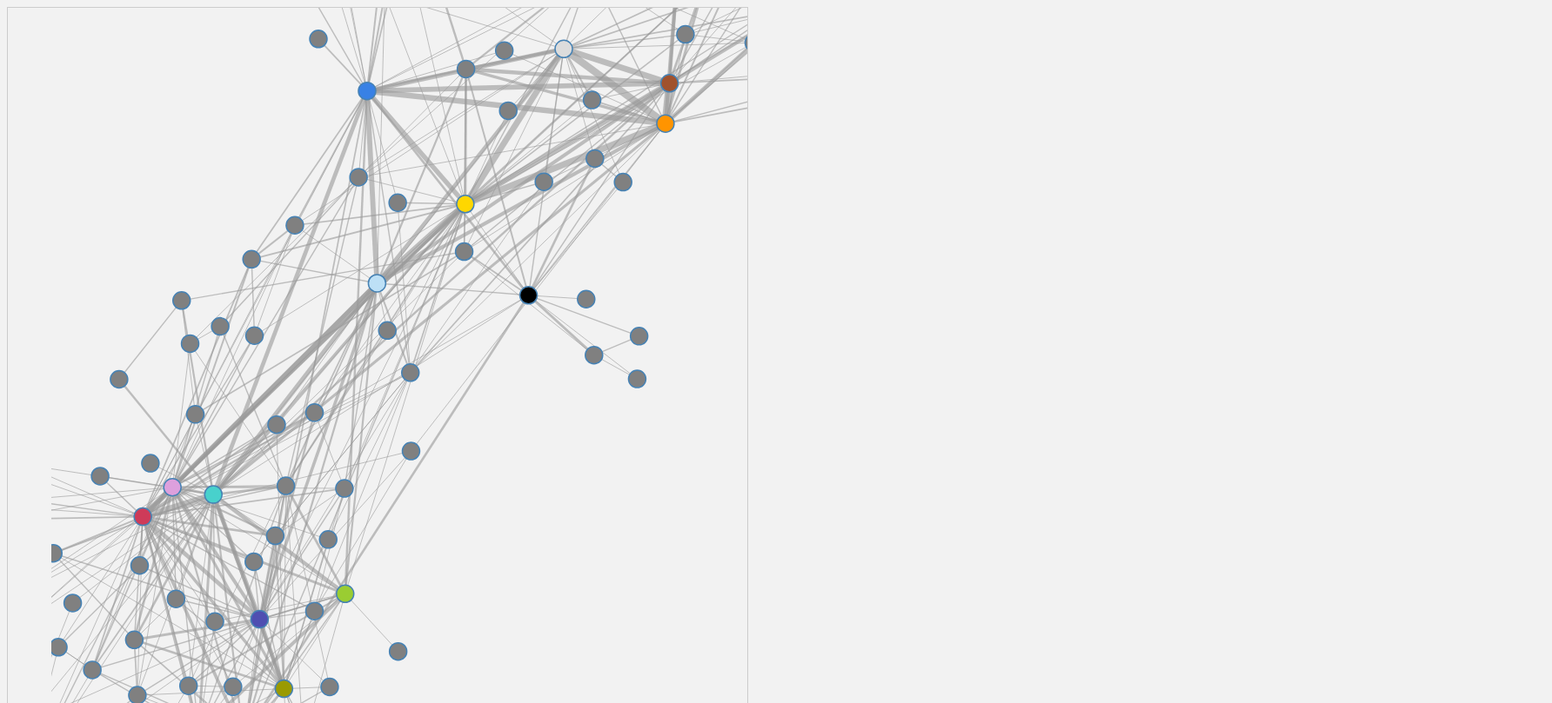
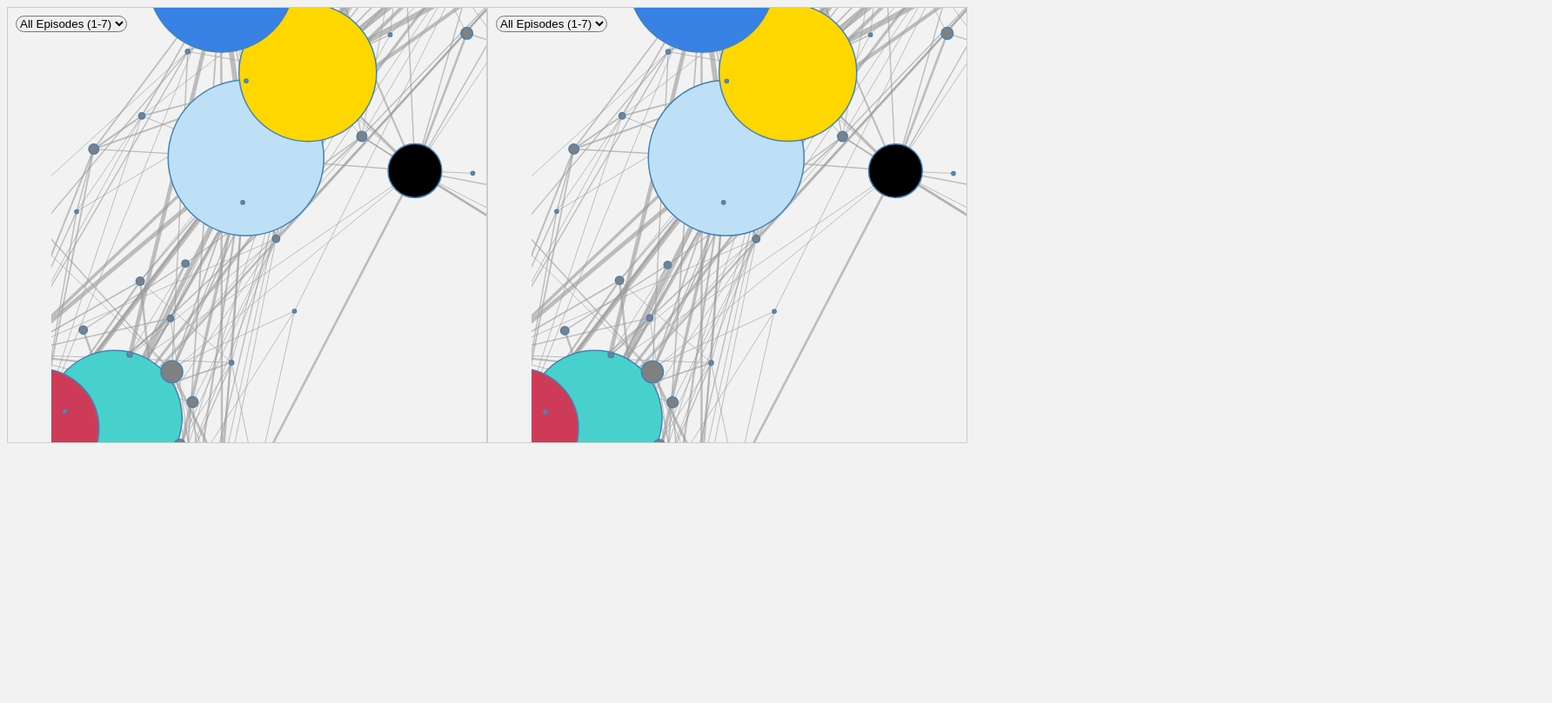
Before and after one commit to dasooni/TNM111--Assignment4, a website: page A4_D3/A4.html in a window 1280 px wide. Shown: the top 809 px of the page at 87% size, 1784 px wide, since content can reach past the window. Drawn offline with nearby package versions, Linux system fonts and the light colour scheme; animation ran at ten frames a second.

Commit message:
Linking & 2nd dropdown menu doesn't work yet.

```diff
--- a/A4_D3/A4.html
+++ b/A4_D3/A4.html
@@ -9,11 +9,41 @@
         <script src="https://d3js.org/d3.v6.min.js"></script>
     </head>
 
-    <body>
-        <div id="graph1"></div>
-        <div id="graph2"></div>
+
+    <body style="width: 1776px">
+    <div class = "wrapper">
+        <div class = "graph1">
+            <select id = "select_graph">
+                <option value = "0">All Episodes (1-7)</option>
+                <option value = "1">Episode I</option>
+                <option value = "2">Episode II</option>
+                <option value = "3">Episode III</option>
+                <option value = "4">Episode IV</option>
+                <option value = "5">Episode V</option>
+                <option value = "6">Episode VI</option>
+                <option value = "7">Episode VII</option>
+            </select>
+
+        <svg id="graph1_svg"></svg>
+        </div>
+        <div class = "graph2">
+            <select id = "select_graph2">
+                <option value = "0">All Episodes (1-7)</option>
+                <option value = "1">Episode I</option>
+                <option value = "2">Episode II</option>
+                <option value = "3">Episode III</option>
+                <option value = "4">Episode IV</option>
+                <option value = "5">Episode V</option>
+                <option value = "6">Episode VI</option>
+                <option value = "7">Episode VII</option>
+            </select>
+
+        <svg id="graph2_svg"></svg>
+        </div>
+    </div>
 
         <!-- Custom JS -->
+        <script src="datasets.js"></script>
         <script src="A4.js"></script>
     </body>
 
--- a/A4_D3/A4.js
+++ b/A4_D3/A4.js
@@ -1,35 +1,41 @@
 // set the dimensions of the canvas
-width = 800;
-height = 800;
+width = 500;
+height = 500;
 
+// For zoomig and panning.
 var transform = d3.zoom()
-    .scaleExtent([0.5, 2])  // This control how much you can unzoom (x0.5) and zoom (x20)
+    .scaleExtent([0.5, 2])  // unzoom (x0.5) and zoom (x20)
     .translateExtent([[-100, -100], [width + 90, height + 100]]) // This control how much you can pan
     .extent([[0, 0], [width, height]]);// This is where the magic happens
 
-
-const svg = d3.select("#graph1")
-    .append("svg")
+// append the svg object to the body of the page
+const svg = d3.select("#graph1_svg")
         .attr("width", width)
         .attr("height", height)
         .call(d3.zoom().on("zoom", function (event) {
             transform = event.transform;
             svg.attr("transform", transform);
         }))
-        .append("g");
+    .append("g");
 
-const svg_right = d3.select("#graph2")
-    .append("svg")
+// Append another svg, on the right side.
+const svg_right = d3.select("#graph2_svg")
         .attr("width", width)
-        .attr("height", height);
+        .attr("height", height)
+        .call(d3.zoom().on("zoom", function (event) {
+            transform = event.transform;
+            svg_right.attr("transform", transform);
+        }))
+    .append("g");
 
+// Function to clear the diagram
+function clearDiagram(svg) {
+    svg.selectAll("*").remove();
+}
 
-
-ep_all = d3.json("/starwars-interactions/starwars-full-interactions-allCharacters.json")
-ep_all.then (function (data) {
-    console.log(data.nodes)
-    console.log(data.links)
-
+// Function to render the diagram. All rendering is done here.
+function renderDiagram(svg, id, data) {
+    clearDiagram(svg); // Clear the diagram before rendering
 
     const link = svg.append("g")
         .attr("stroke", "#999")
@@ -37,28 +43,26 @@ ep_all.then (function (data) {
         .selectAll("line")
         .data(data.links)
         .enter().append("line")
-        .attr("stroke-width", function(d) {return Math.sqrt(d.value)})
+        .attr("stroke-width", function (d) { return Math.sqrt(d.value) });
 
-    var tooltip = d3.select("#graph1").append("div")
+    var tooltip = d3.select(id).append("div")
         .style("opacity", 0)
         .attr("class", "tooltip")
-        .text("tooltip")
+        .text("tooltip");
 
     const node = svg.append("g")
         .attr("class", "nodes")
         .selectAll("circle")
         .data(data.nodes)
         .enter().append("circle")
-        .attr("r", 10)
-        .style("fill", function(d) {return d.colour});
+        .attr("r", function (d) { return d.value * Math.PI/6})
+        .style("fill", function (d) { return d.colour });
 
     node.append("title")
-        .text(function(d) {return String (d.name)})
+        .text(function (d) { return String(d.name) });
 
-
-    node.on("mouseover", function mouseover(event,d) {
+    node.on("mouseover", function mouseover(event, d) {
         // Show d.name in tooltip¨
-
         tooltip.transition()
             .duration(200)
             .style("opacity", 1);
@@ -72,31 +76,58 @@ ep_all.then (function (data) {
         tooltip.transition()
             .duration(500)
             .style("opacity", 0);
-        });
+    });
 
+    d3.selectAll(".nodes").selectAll("circle").on("click", function mouseclick(event, d) {
+        link
+            .attr("stroke", function (l) {
+                if (l.source === d || l.target === d) {
+                    return "red";
+                } else {
+                    return "#999";
+                }
+            })
+            .attr("stroke-opacity", function (l) {
+                if (l.source === d || l.target === d) {
+                    return 1;
+                } else {
+                    return 0.6;
+                }
+            })
+            .attr("stroke-width", function (l) {
+                if (l.source === d || l.target === d) {
+                    return Math.sqrt(l.value) * 2;
+                } else {
+                    return Math.sqrt(l.value);
+                }
+            });
+    });
 
     const simulation = d3.forceSimulation(data.nodes)
         .force('link', d3.forceLink()
-            .id(function(d) {return d.index})
+            .id(function (d) { return d.index })
             .links(data.links)
         )
         .force("charge", d3.forceManyBody().strength(-400))
-        .force("center", d3.forceCenter(width/2, height/2))
-        .on("tick", ticked)
+        .force("center", d3.forceCenter(width / 2, height / 2))
+        .on("tick", ticked);
 
     function ticked() {
-
         link
-        .attr("x1", function(d) {return d.source.x})
-        .attr("y1", function(d) {return d.source.y})
-        .attr("x2", function(d) {return d.target.x})
-        .attr("y2", function(d) {return d.target.y})
+            .attr("x1", function (d) { return d.source.x })
+            .attr("y1", function (d) { return d.source.y })
+            .attr("x2", function (d) { return d.target.x })
+            .attr("y2", function (d) { return d.target.y })
 
         node
-        .attr("cx", function (d) {return d.x})
-        .attr("cy", function (d) {return d.y})
+            .attr("cx", function (d) { return d.x })
+            .attr("cy", function (d) { return d.y })
+    }
 
-    }
+    node.call(d3.drag()
+        .on("start", dragstarted)
+        .on("drag", dragged)
+        .on("end", dragended));
 
     function dragstarted(event, d) {
         if (!event.active) simulation.alphaTarget(0.3).restart();
@@ -115,9 +146,4 @@ ep_all.then (function (data) {
         d.fy = null;
     }
 
-    node.call(d3.drag()
-        .on("start", dragstarted)
-        .on("drag", dragged)
-        .on("end", dragended));
-
-})
+}
```
Also changed, not shown: 1 other file.
